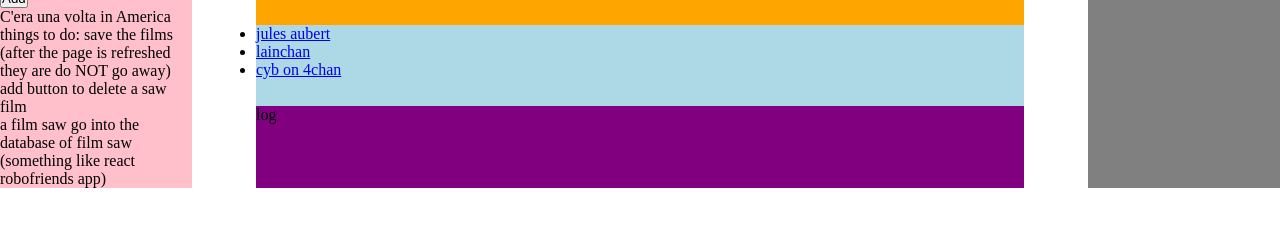
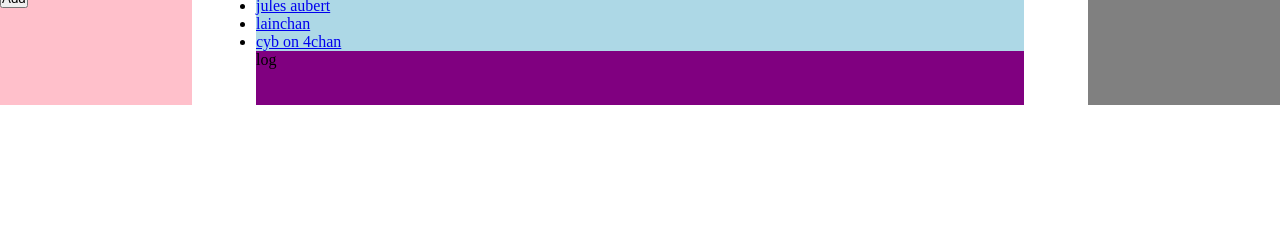
Before and after one commit to gabrieleboccarusso/startpage, a plain HTML site: page index.html in a window 1280 px wide. Shown: the part 57-284 px from the top of the page. Drawn offline with Linux system fonts and the light colour scheme.

```diff
--- a/index.html
+++ b/index.html
@@ -14,15 +14,7 @@
 		</header>
 
 		<ul id="films-to-see">
-			<li>C'era una volta in America</li>
 		</ul>
-		<p>
-			things to do: save the films (after the page is refreshed they are do NOT go away)
-			<br>
-			add button to delete a saw film
-			<br>
-			a film saw go into the database of film saw (something like react robofriends app)
-		</p>
 	</aside>
 
 	<main>
```
Also changed, not shown: script.js (line endings or trailing spaces).
